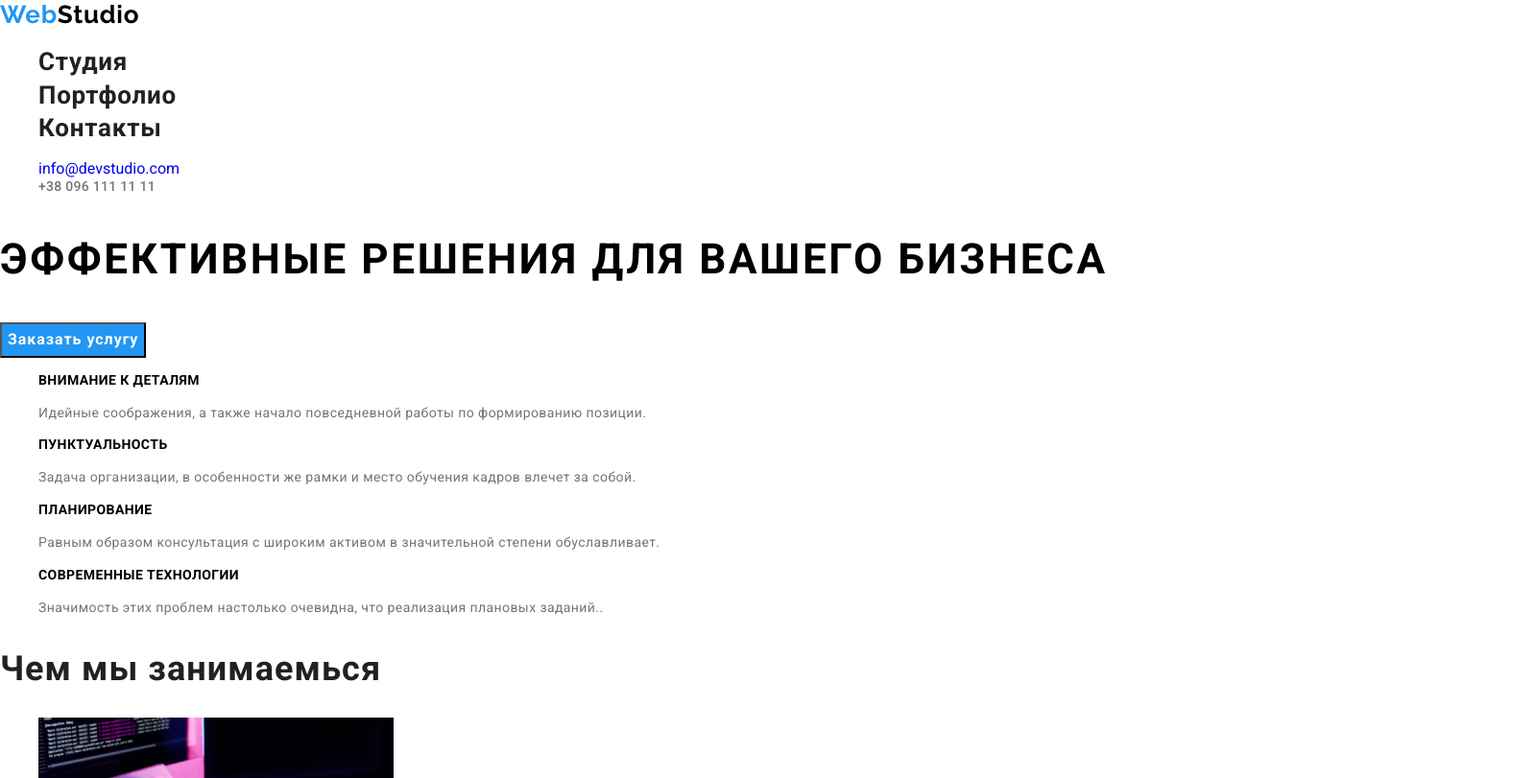
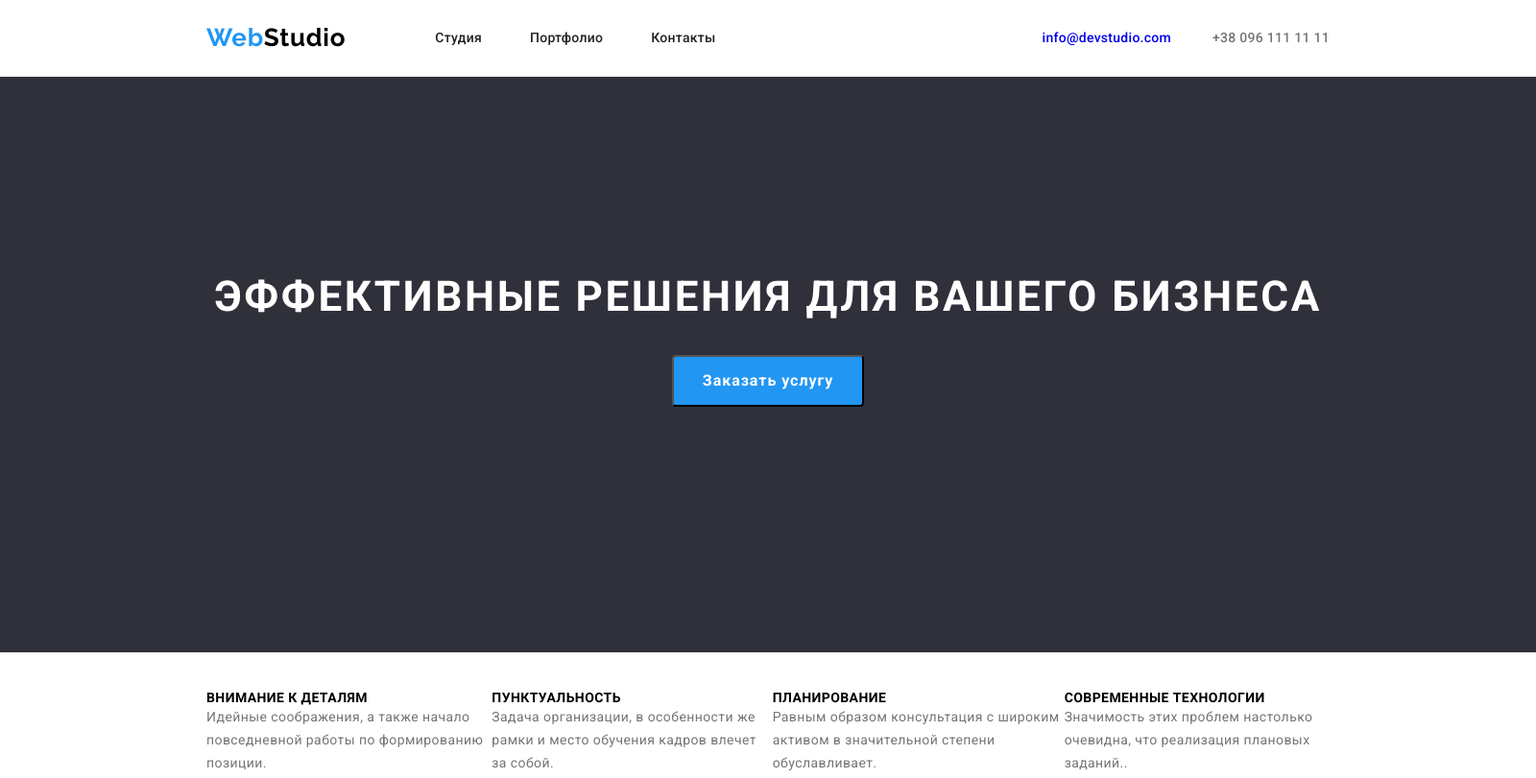
Before and after one commit to Sergey-Diadiushkin/goit-markup-hw-03, a plain HTML site: page index.html in a window 1280 px wide. Shown: the top 811 px of the page at 96% size, 1600 px wide, since content can reach past the window. Drawn offline with nearby package versions, Linux system fonts and the light colour scheme.

Commit message:
header and hero стили для геометрии

```diff
--- a/css/styles.css
+++ b/css/styles.css
@@ -6,10 +6,16 @@
   --description-theme-colour: #757575;
   --accent-color: #2196f3;
 }
-
+*,
+*::before,
+*::after {
+  margin: 0;
+  padding: 0;
+}
 body {
   font-family: var(--main-font);
   font-style: normal;
+  width: 1600px;
 }
 
 .list {
@@ -21,20 +27,23 @@ body {
 .adress {
   font-style: normal;
 }
+img {
+  display: block;
+}
+
+.container {
+  width: 1200;
+  padding: 0 15px;
+  margin: 0 auto;
+}
 .navigation-list-link {
-  font-weight: 700;
-  font-size: 26px;
-  line-height: 1.33;
-  letter-spacing: 0.03em;
-  color: var(--title-light-theme-colour);
-}
-.header-tel-link {
   font-weight: 500;
   font-size: 14px;
   line-height: 1.14;
   letter-spacing: 0.02em;
-  color: var(--description-theme-colour);
+  color: var(--title-light-theme-colour);
 }
+
 .modal-btn {
   background: var(--accent-color);
   font-family: var(--main-font);
@@ -44,6 +53,10 @@ body {
   line-height: 1.88;
   letter-spacing: 0.06em;
   color: #ffffff;
+  padding: 10px;
+  width: 200px;
+  min-height: 50px;
+  border-radius: 4px;
 }
 .navigation-list-link:hover,
 .navigation-list-link:focus,
@@ -51,15 +64,7 @@ body {
 .header-link:focus {
   color: var(--accent-color);
 }
-.main-title {
-  font-family: var(--main-font);
-  font-weight: 900;
-  font-size: 44px;
-  line-height: 60px;
-  letter-spacing: 0.06em;
-  text-transform: uppercase;
-  /* color: #FFFFFF; */
-}
+
 .subtitly-qualitys {
   font-weight: 700;
   font-size: 14px;
@@ -82,6 +87,7 @@ body {
   line-height: 1.19;
   letter-spacing: 0.03em;
   color: var(--accent-color);
+  margin-right: 93px;
 }
 .second-title {
   font-family: var(--main-font);
@@ -158,3 +164,77 @@ body {
 .logo-color {
   color: #000000;
 }
+/* ==================header======================= */
+
+.header {
+  padding: 24px 0 25px 0;
+}
+.header .container {
+  display: flex;
+  align-items: center;
+  width: 1200px;
+  padding: 0 15px;
+}
+.header-link {
+  font-weight: 500;
+  font-size: 14px;
+  line-height: 1.14;
+  letter-spacing: 0.02em;
+}
+.navigation {
+  display: flex;
+  align-items: center;
+}
+.navigation-list {
+  display: flex;
+}
+.adress .list {
+  display: flex;
+}
+.navigation-list-item:not(:last-child) {
+  margin-right: 50px;
+}
+.header .adress {
+  margin-left: auto;
+}
+.header-link {
+  margin-right: 43px;
+}
+.header-tel-link {
+  font-weight: 500;
+  font-size: 14px;
+  line-height: 1.14;
+  letter-spacing: 0.02em;
+  color: var(--description-theme-colour);
+}
+/* ================HERO==================== */
+
+.hero {
+  background-color: #2f303a;
+  height: 600px;
+  margin-bottom: 40px;
+}
+
+.hero .container {
+  text-align: center;
+}
+.hero-title {
+  font-family: var(--main-font);
+  font-weight: 900;
+  font-size: 44px;
+  line-height: 1.36;
+  letter-spacing: 0.06em;
+  text-transform: uppercase;
+  color: #ffffff;
+  padding-top: 200px;
+  padding-bottom: 30px;
+}
+/* =================qualitys============= */
+
+.container .qualitys-item {
+  display: flex;
+  width: 1200px;
+}
+.qualitys-item:not(:last-child) {
+  margin-right: 30px;
+}
--- a/index.html
+++ b/index.html
@@ -17,6 +17,7 @@
   <body>
     <!-- header -->
     <header class="header">
+      <div class="container">
         <nav class="navigation">
           <a
             class="logo-navigation-list-link link"
@@ -26,7 +27,9 @@
           >
           <ul class="navigation-list list">
             <li class="navigation-list-item">
-            <a class="navigation-list-link link" href="./index.html">Студия</a>
+              <a class="navigation-list-link link" href="./index.html"
+                >Студия</a
+              >
             </li>
             <li class="navigation-list-item">
               <a class="navigation-list-link link" href="./portfolio.html"
@@ -52,17 +55,21 @@
             </li>
           </ul>
         </address>
+      </div>
     </header>
     <main>
-      <!--Заказать услугу-->
-      <section>
-        <h1 class="main-title">Эффективные решения для вашего бизнеса</h1>
+      <!--Hero-->
+      <section class="hero">
+        <div class="container">
+          <h1 class="hero-title">Эффективные решения для вашего бизнеса</h1>
           <button class="modal-btn" type="button">Заказать услугу</button>
+        </div>
       </section>
       <!-- qualitys -->
-      <section>
+      <section class="qualitys">
         <!-- <h2 hidden>qualitys</h2> -->
-        <ul class="qualitys list">
+        <div class="container">
+          <ul class="qualitys-item container list">
             <li>
               <h3 class="subtitly-qualitys">Внимание к деталям</h3>
               <p class="description">
@@ -73,8 +80,8 @@
             <li>
               <h3 class="subtitly-qualitys">Пунктуальность</h3>
               <p class="description">
-              Задача организации, в особенности же рамки и место обучения кадров
-              влечет за собой.
+                Задача организации, в особенности же рамки и место обучения
+                кадров влечет за собой.
               </p>
             </li>
             <li>
@@ -92,6 +99,7 @@
               </p>
             </li>
           </ul>
+        </div>
       </section>
       <!--Чем мы занимаемься-->
       <section>
```
Also changed, not shown: portfolio.html (+5 -1 lines). Lines whose indentation alone changed are shown as unchanged.
